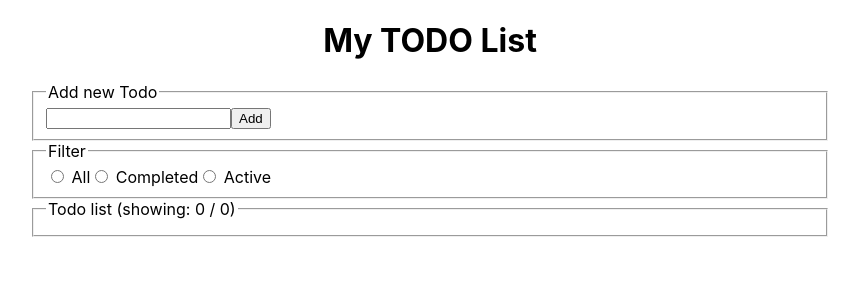
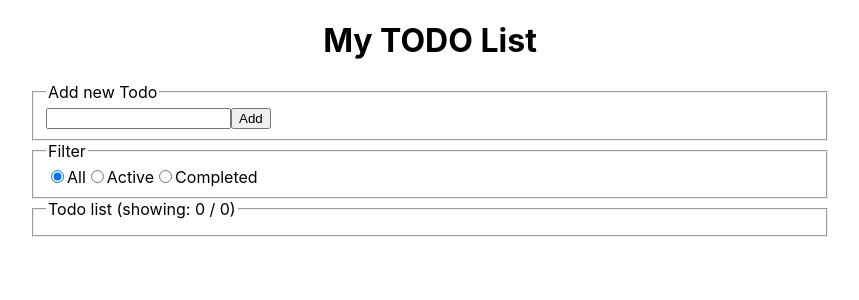
Before and after one commit to tuanpht/react-node-learning, a React (Create React App) app in the folder react-simple-todo/: page / in a window 1280 px wide. Shown: the top 300 px of the page, without its empty margins (210-1069 px from the left). Built offline with nearby package versions, Linux system fonts and the light colour scheme.

Commit message:
Add default filter type status

```diff
--- a/react-simple-todo/src/App.js
+++ b/react-simple-todo/src/App.js
@@ -89,18 +89,26 @@ class TodoFormFilter extends React.Component {
     this.props.onFilterTypeChanged(e.target.value);
   };
 
+  renderInput(filterType, label) {
+    return (
+      <React.Fragment>
+        <input
+          type="radio"
+          name="filterType"
+          defaultChecked={this.props.defaultFilterType === filterType}
+          value={filterType}
+        />
+        {label}
+      </React.Fragment>
+    );
+  }
+
   render() {
     return (
       <form onChange={this.onFormChanged}>
-        <label>
-          <input type="radio" name="filterType" value={FILTER_TYPE.ALL} /> All
-        </label>
-        <label>
-          <input type="radio" name="filterType" value={FILTER_TYPE.COMPLETED} /> Completed
-        </label>
-        <label>
-          <input type="radio" name="filterType" value={FILTER_TYPE.ACTIVE} /> Active
-        </label>
+        <label>{this.renderInput(FILTER_TYPE.ALL, 'All')}</label>
+        <label>{this.renderInput(FILTER_TYPE.ACTIVE, 'Active')}</label>
+        <label>{this.renderInput(FILTER_TYPE.COMPLETED, 'Completed')}</label>
       </form>
     );
   }
@@ -160,7 +168,7 @@ class App extends React.Component {
           </fieldset>
           <fieldset>
             <legend>Filter</legend>
-            <TodoFormFilter onFilterTypeChanged={this.onFilterTodo} />
+            <TodoFormFilter onFilterTypeChanged={this.onFilterTodo} defaultFilterType={FILTER_TYPE.ALL} />
           </fieldset>
         </header>
         <main>
```
